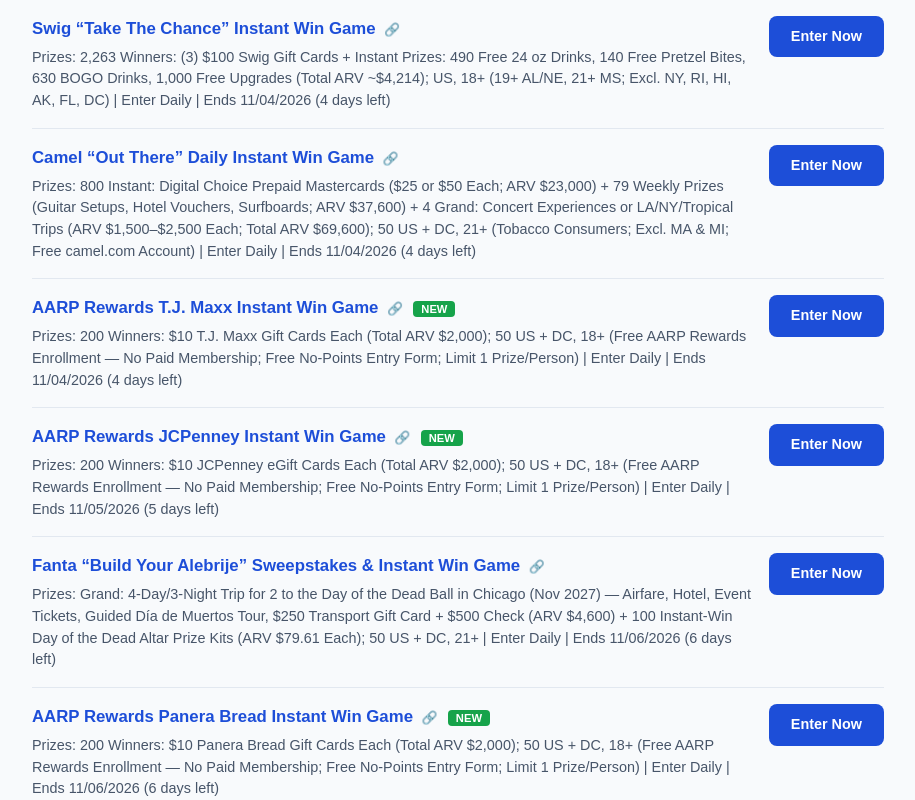
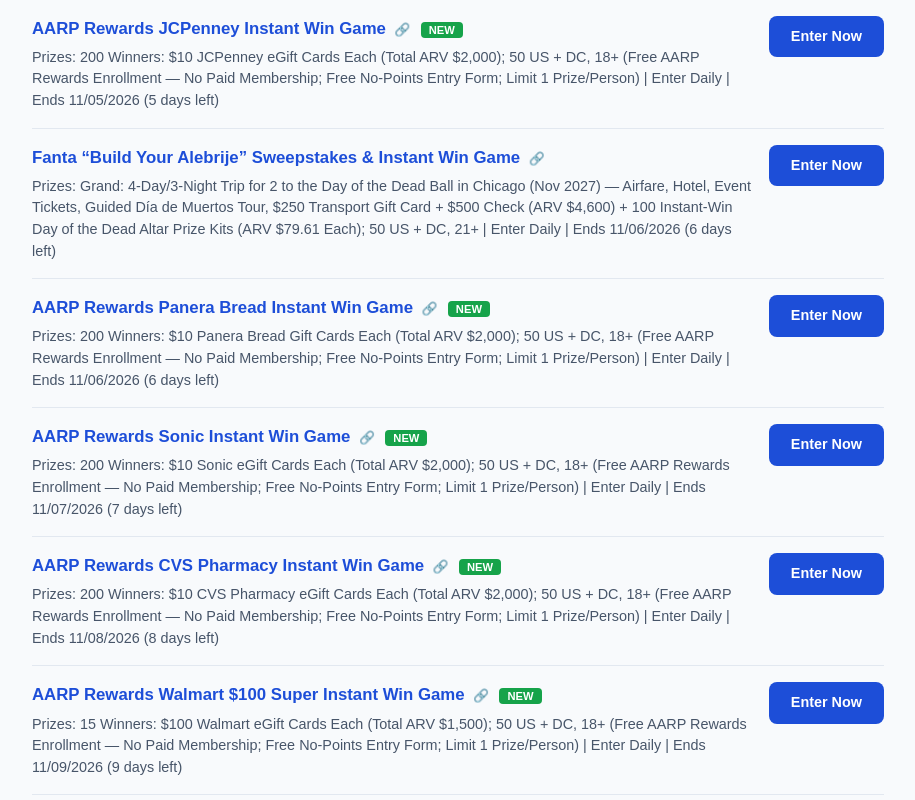
Before and after one commit to haroun26-dev/brandnewsite, a Next.js app: page / in a window 1280 px wide. Shown: the part 620-1420 px from the top of the page, without its empty margins (182-1097 px from the left). Built offline with nearby package versions, Linux system fonts and the light colour scheme.

Commit message:
Refresh listings

```diff
--- a/app/page.tsx
+++ b/app/page.tsx
@@ -17,10 +17,10 @@ interface Listing {
   added: string; // YYYY-MM-DD — NEW badge shows when added within the last 3 days
 }
 
-// Listings verified November 4, 2026. Update this list regularly —
+// Listings verified November 5, 2026. Update this list regularly —
 // remove ended sweepstakes and add new ones by editing this file and redeploying.
 const SWEEPSTAKES: Listing[] = [
-// Listings verified November 4, 2026. Update this list regularly —
+// Listings verified November 5, 2026. Update this list regularly —
 // remove ended sweepstakes and add new ones by editing this file and redeploying.
   // ---- Instant Win Games ----
 
@@ -180,17 +180,6 @@ const SWEEPSTAKES: Listing[] = [
   },
 
   {
-    id: 218,
-    title: "Swig “Take The Chance” Instant Win Game",
-    type: "instant",
-    prizes: "2,263 Winners: (3) $100 Swig Gift Cards + Instant Prizes: 490 Free 24 oz Drinks, 140 Free Pretzel Bites, 630 BOGO Drinks, 1,000 Free Upgrades (Total ARV ~$4,214); US, 18+ (19+ AL/NE, 21+ MS; Excl. NY, RI, HI, AK, FL, DC)",
-    frequency: "Enter Daily",
-    ends: "2026-11-04",
-    url: "https://web.witcontests.com/swig/giveaway/slots/take-the-chance-win-a-dollar10-2610082",
-    added: "2026-10-20",
-  },
-
-  {
     id: 227,
     title: "Coffee mate “Year of Flavor” Instant Win Game",
     type: "instant",
@@ -290,32 +279,9 @@ const SWEEPSTAKES: Listing[] = [
     added: "2026-10-22",
   },
 
-  {
-    id: 245,
-    title: "Camel \u201cOut There\u201d Daily Instant Win Game",
-    type: "instant",
-    prizes: "800 Instant: Digital Choice Prepaid Mastercards ($25 or $50 Each; ARV $23,000) + 79 Weekly Prizes (Guitar Setups, Hotel Vouchers, Surfboards; ARV $37,600) + 4 Grand: Concert Experiences or LA/NY/Tropical Trips (ARV $1,500\u2013$2,500 Each; Total ARV $69,600); 50 US + DC, 21+ (Tobacco Consumers; Excl. MA & MI; Free camel.com Account)",
-    frequency: "Enter Daily",
-    ends: "2026-11-04",
-    url: "https://www.camel.com",
-    added: "2026-10-22",
-  },
-
-
-
-
-
-  {
-    id: 258,
-    title: "Frito-Lay \u201cHappy Holi-Lays\u201d Instant Win Game",
-    type: "instant",
-    prizes: "1,297 Instant Winners: Holi-Lays Glass & Wood Chip Bowls, Sweaters, Charcuterie Sets, Lays x Le Creuset Casseroles, Multicookers & More (Total ARV $103,795); 50 US + DC, 18+ (Free Code Request, No Purchase Necessary; Entry Opens Oct 26, 2026)",
-    frequency: "Enter Daily",
-    ends: "2026-12-27",
-    url: "https://www.happyholi-lays.com",
-    hot: true,
-    added: "2026-10-23",
-  },
+
+
+
 
   {
     id: 259,
@@ -480,17 +446,6 @@ const SWEEPSTAKES: Listing[] = [
   },
 
   {
-    id: 354,
-    title: "AARP Rewards T.J. Maxx Instant Win Game",
-    type: "instant",
-    prizes: "200 Winners: $10 T.J. Maxx Gift Cards Each (Total ARV $2,000); 50 US + DC, 18+ (Free AARP Rewards Enrollment \u2014 No Paid Membership; Free No-Points Entry Form; Limit 1 Prize/Person)",
-    frequency: "Enter Daily",
-    ends: "2026-11-04",
-    url: "https://sweeps.aarp.org/",
-    added: "2026-10-31",
-  },
-
-  {
     id: 355,
     title: "AARP Rewards JCPenney Instant Win Game",
     type: "instant",
@@ -546,18 +501,6 @@ const SWEEPSTAKES: Listing[] = [
   },
 
   {
-    id: 374,
-    title: "Starbucks \u201cUncap, Scan & Win\u201d Instant Win Game",
-    type: "instant",
-    prizes: "300,500 Instant Prizes: 50,000 \u00d7 60 Stars, 175,000 \u00d7 25 Stars, 50,000 Grande Beverage Coupons, 25,500 Bakery Item Coupons + 4 Grand: Starbucks for a Year (1 Free Food Item or Standard Beverage Per Day for 365 Days; ARV $3,935 Each; Total ARV $614,425); 50 US + DC, 18+ (Free Starbucks Rewards Membership; No Purchase Necessary)",
-    frequency: "Enter Daily",
-    ends: "2026-12-31",
-    url: "https://uncapstars.starbucks.com",
-    hot: true,
-    added: "2026-11-02",
-  },
-
-  {
     id: 380,
     title: "Miller Lite “Holiday 2026” Instant Win Game",
     type: "instant",
@@ -624,6 +567,84 @@ const SWEEPSTAKES: Listing[] = [
     ends: "2026-12-27",
     url: "https://happyholi-lays.com",
     added: "2026-11-04",
+  },
+
+  {
+    id: 399,
+    title: "Orange Julius \u201cSmoothie Smash\u201d Instant Win Game",
+    type: "instant",
+    prizes: "201 Winners: (1) Grand: $1,000 in Orange Julius Gift Cards + (200) Instant: $10 Orange Julius Gift Cards Each (Total ARV $3,000); 50 US + DC, 18+",
+    frequency: "Enter Daily",
+    ends: "2026-11-29",
+    url: "https://ojbirthday.com",
+    added: "2026-11-05",
+  },
+
+  {
+    id: 400,
+    title: "Respawn \u00d7 Marvel Rivals Gaming Sweepstakes & Instant Win",
+    type: "instant",
+    prizes: "15,151 Winners: Grand: Razer Blade 16 Gaming Setup \u2014 Laptop, Chair, Mouse, Keyboard, Headset + Controller (ARV $5,249.94) + 60 Weekly Razer Gear Prizes ($160\u2013$400 Each) + 90 Luna Snow Packs ($50 Each) + 15,000 Instant: Marvel Rivals Game Skin (12,000) or Custom Emote (3,000) Digital Codes ($5 Each; Total ARV $99,349.94); 50 US + DC, 18+",
+    frequency: "Enter Daily",
+    ends: "2027-01-03",
+    url: "https://www.respawnbyrazer.com/marvelrivals/enter",
+    hot: true,
+    added: "2026-11-05",
+  },
+
+  {
+    id: 401,
+    title: "Nick the Greek \u201cDemigod Experience\u201d Instant Win Game",
+    type: "instant",
+    prizes: "44,001 Winners: Grand: Round-Trip Coach Airfare for 2 to Athens, Greece (ARV $5,000) + 44,000 Instant: Food/Discount Prizes \u2014 21,000 \u00d7 $5 Off Entr\u00e9e, 10,000 \u00d7 Side of Fries, 5,000 \u00d7 Spanakopita, 5,000 \u00d7 Baklava, 1,000 \u00d7 Plain Froyo, 1,000 \u00d7 Gyro, 1,000 \u00d7 Bowl (Total ARV $239,200); AZ, CA, KS, MO, NV, TN, TX, UT Only, 18+",
+    frequency: "Enter Once",
+    ends: "2027-01-03",
+    url: "https://web.witcontests.com/nickthegreek/giveaway/spin/every-hero-needs-a-gyro-260929",
+    added: "2026-11-05",
+  },
+
+  {
+    id: 402,
+    title: "AARP Rewards Sonic Instant Win Game",
+    type: "instant",
+    prizes: "200 Winners: $10 Sonic eGift Cards Each (Total ARV $2,000); 50 US + DC, 18+ (Free AARP Rewards Enrollment \u2014 No Paid Membership; Free No-Points Entry Form; Limit 1 Prize/Person)",
+    frequency: "Enter Daily",
+    ends: "2026-11-07",
+    url: "https://sweeps.aarp.org/",
+    added: "2026-11-05",
+  },
+
+  {
+    id: 403,
+    title: "AARP Rewards CVS Pharmacy Instant Win Game",
+    type: "instant",
+    prizes: "200 Winners: $10 CVS Pharmacy eGift Cards Each (Total ARV $2,000); 50 US + DC, 18+ (Free AARP Rewards Enrollment \u2014 No Paid Membership; Free No-Points Entry Form; Limit 1 Prize/Person)",
+    frequency: "Enter Daily",
+    ends: "2026-11-08",
+    url: "https://sweeps.aarp.org/",
+    added: "2026-11-05",
+  },
+
+  {
+    id: 404,
+    title: "AARP Rewards Walmart $100 Super Instant Win Game",
+    type: "instant",
+    prizes: "15 Winners: $100 Walmart eGift Cards Each (Total ARV $1,500); 50 US + DC, 18+ (Free AARP Rewards Enrollment \u2014 No Paid Membership; Free No-Points Entry Form; Limit 1 Prize/Person)",
+    frequency: "Enter Daily",
+    ends: "2026-11-09",
+    url: "https://sweeps.aarp.org/",
+    added: "2026-11-05",
+  },
+
+  {
+    id: 405,
+    title: "AARP Rewards Starbucks Instant Win Game",
+    type: "instant",
+    prizes: "200 Winners: $10 Starbucks eGift Cards Each (Total ARV $2,000); 50 US + DC, 18+ (Free AARP Rewards Enrollment \u2014 No Paid Membership; Free No-Points Entry Form; Limit 1 Prize/Person)",
+    frequency: "Enter Daily",
+    ends: "2026-11-11",
+    url: "https://sweeps.aarp.org/",
+    added: "2026-11-05",
   },
 
   // ---- Sweepstakes ----
@@ -1881,6 +1902,73 @@ const SWEEPSTAKES: Listing[] = [
     ends: "2026-11-09",
     url: "https://carnivalrewards.com/emeril",
     added: "2026-11-04",
+  },
+
+  {
+    id: 406,
+    title: "Macerich \u201cJingle All The Way To 100K\u201d Sweepstakes",
+    type: "sweepstakes",
+    prizes: "1 Winner: $100,000 Cash (ARV $100,000) + 5 Winners Per Participating Shopping Center: Nespresso Coffee Machine Each (ARV $229 Each); 50 US + DC, 18+ (Must Live Within 100 Miles of a Participating Macerich Shopping Center)",
+    frequency: "Enter Daily",
+    ends: "2026-12-24",
+    url: "https://shoppingcentersweepstakes.com/",
+    hot: true,
+    added: "2026-11-05",
+  },
+
+  {
+    id: 407,
+    title: "Mariah Carey \u201cLondon Flyaway\u201d Sweepstakes",
+    type: "sweepstakes",
+    prizes: "1 Winner: 2 Tickets to Mariah Carey\u2019s Christmas Time Concert in London (Dec 2026) + 2 Round-Trip Economy Flights + 2 Nights\u2019 Hotel (ARV $4,000); 50 US + DC + PR, Age of Majority",
+    frequency: "Enter Once",
+    ends: "2026-11-13",
+    url: "https://forms.sonymusicfans.com/campaign/mariah-carey-london-show-flyaway/",
+    added: "2026-11-05",
+  },
+
+  {
+    id: 408,
+    title: "Tito\u2019s \u201cTurkey Rot\u201d Sweepstakes",
+    type: "sweepstakes",
+    prizes: "150 Winners: $100 DoorDash Gift Card Each (Total ARV $15,000); 50 US, 21+ (Void CA & VA)",
+    frequency: "Enter Once",
+    ends: "2026-11-22",
+    url: "https://www.titosvodka.com/turkeyrot/teams",
+    added: "2026-11-05",
+  },
+
+  {
+    id: 409,
+    title: "All Americans Vote \u201cBrent Faiyaz Premium Experience\u201d Sweepstakes",
+    type: "sweepstakes",
+    prizes: "1 Winner: Pair of Middle Bowl Tickets to See Brent Faiyaz + $1,500 Gift Card for Travel and Accommodations (ARV $3,050); US Citizens and Lawful Permanent Residents, 18+ (50 US + DC + PR)",
+    frequency: "Enter Once",
+    ends: "2026-11-19",
+    url: "https://www.allamericans.org/brent-faiyaz",
+    added: "2026-11-05",
+  },
+
+  {
+    id: 410,
+    title: "Chewy Claus 2026 Sweepstakes",
+    type: "sweepstakes",
+    prizes: "14,000 Winners: Assorted Pet Goodie Box Each \u2014 Cat/Dog Toy or Treat, Multi-Pet, Shelter, Bird, Small Pet, Reptile or Horse Box (ARV $35 Each); 48 Contiguous US + DC, 18+",
+    frequency: "Enter Once",
+    ends: "2026-12-24",
+    url: "https://www.chewy.com/education/chewy-claus/form",
+    added: "2026-11-05",
+  },
+
+  {
+    id: 411,
+    title: "Weaver Livestock \u201cYETI Cooler\u201d Sweepstakes",
+    type: "sweepstakes",
+    prizes: "1 Winner: Custom Purple YETI Tundra 45 Cooler Filled with a Weaver Livestock Grooming Bundle (Retail Value $850); Contiguous US, 18+",
+    frequency: "Enter Once",
+    ends: "2026-11-20",
+    url: "https://app.viralsweep.com/sweeps/full/52bd42-236548?framed=1",
+    added: "2026-11-05",
   },
 
 ];
@@ -2215,7 +2303,7 @@ export default function Home() {
         </section>
 
         <p style={{ color: "#94a3b8", fontSize: "0.8rem", marginTop: "40px", lineHeight: 1.6 }}>
-          Listings last verified November 4, 2026. Always check the official rules on
+          Listings last verified November 5, 2026. Always check the official rules on
           the sponsor&apos;s page before entering. Sweepstakes Central is not affiliated
           with the sponsors listed.
         </p>
```
